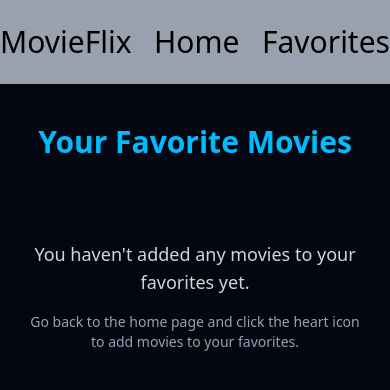
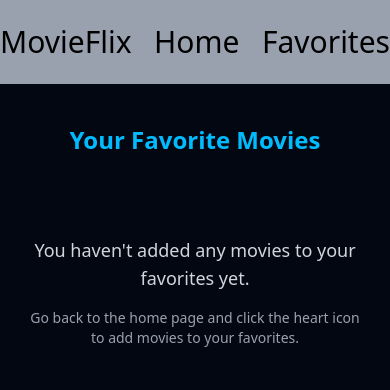
Before and after one commit to Bonifilda/React--movie, a React (Vite) app in the folder my-app/: page /favorites in a window 390 px wide. Shown: the top 390 px of the page. Built offline with nearby package versions, Linux system fonts and the light colour scheme.

Commit message:
file arrangement

```diff
--- a/my-app/src/components/MovieCard.jsx
+++ b/my-app/src/components/MovieCard.jsx
@@ -10,6 +10,7 @@
       <img src={imageUrl} alt={movie.name} className="w-full h-72 object-cover" />
       <div className="p-4 flex flex-col  justify-between">
         <h3 className="text-lg font-semibold text-white mb-1 line-clamp-1">{movie.name}</h3>
+        {/* cuts long text after 1 line. */}
         <p>{movie.genres?.join(', ')}</p>
         <div className="text-sm text-gray-400 line-clamp-2">
           <Link to={`/movie/${movie.id}`} className="flex-1 text-center bg-sky-500 hover:bg-sky-600 text-white font-medium py-2 rounded-full transition duration-300">
--- a/my-app/src/pages/Favorites.jsx
+++ b/my-app/src/pages/Favorites.jsx
@@ -7,7 +7,7 @@
 
   return (
     <div className="min-h-screen bg-gray-950 text-white px-6 py-10">
-      <h1 className="text-3xl md:text-4xl font-bold mb-8 text-center text-sky-400">Your Favorite Movies</h1>
+      <h1 className="text-2xl md:text-4xl font-bold mb-8 text-center text-sky-400">Your Favorite Movies</h1>
 
       {favorites.length > 0 ? (
         <div className="grid grid-cols-1 sm:grid-cols-2 md:grid-cols-3 lg:grid-cols-4 gap-6">
```
